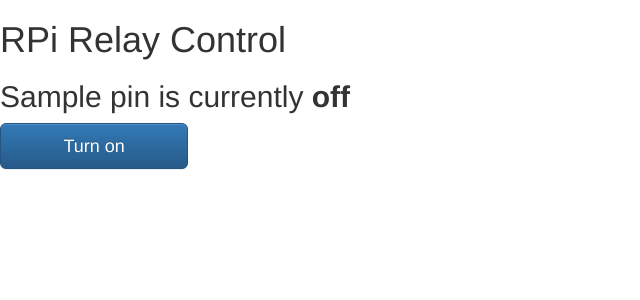
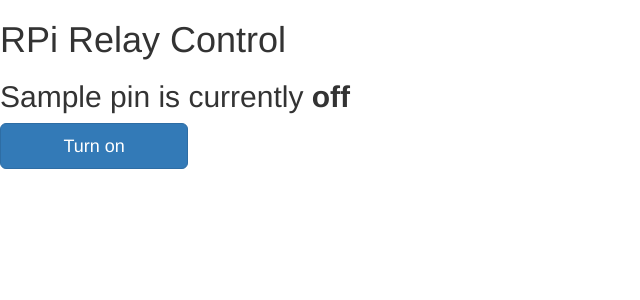
Before and after one commit to mo-dgc/pi-relay-control, a Flask app: template web/templates/main.html in a window 1280 px wide. Shown: the top 300 px of the page, without its empty margins (0-640 px from the left). Run offline with Flask 2, Linux system fonts and the light colour scheme; the template is opened without the code that fills it: most values are stand-ins (such as "Sample title", 1, 10 or a date in 2020); some libraries are stand-ins or nearby versions.

Commit message:
Fix stylesheet ref

```diff
--- a/web/templates/main.html
+++ b/web/templates/main.html
@@ -1,8 +1,8 @@
 <!DOCTYPE html>
 <head>
     <title>RPi Relay Control</title>
-    <link rel="stylesheet" href="https://maxcdn.bootstrapcdn.com/bootstrap/3.3.7/css/bootstrap.min.css">
-    <link rel="stylesheet" href="https://maxcdn.bootstrapcdn.com/bootstrap/3.3.7/css/bootstrap-theme.min.css">
+    <link rel="stylesheet"
+          href="https://maxcdn.bootstrapcdn.com/bootswatch/3.3.7/cerulean/bootstrap.min.css">
     <script src="https://maxcdn.bootstrapcdn.com/bootstrap/3.3.7/js/bootstrap.min.js"></script>
 </head>
 
```
